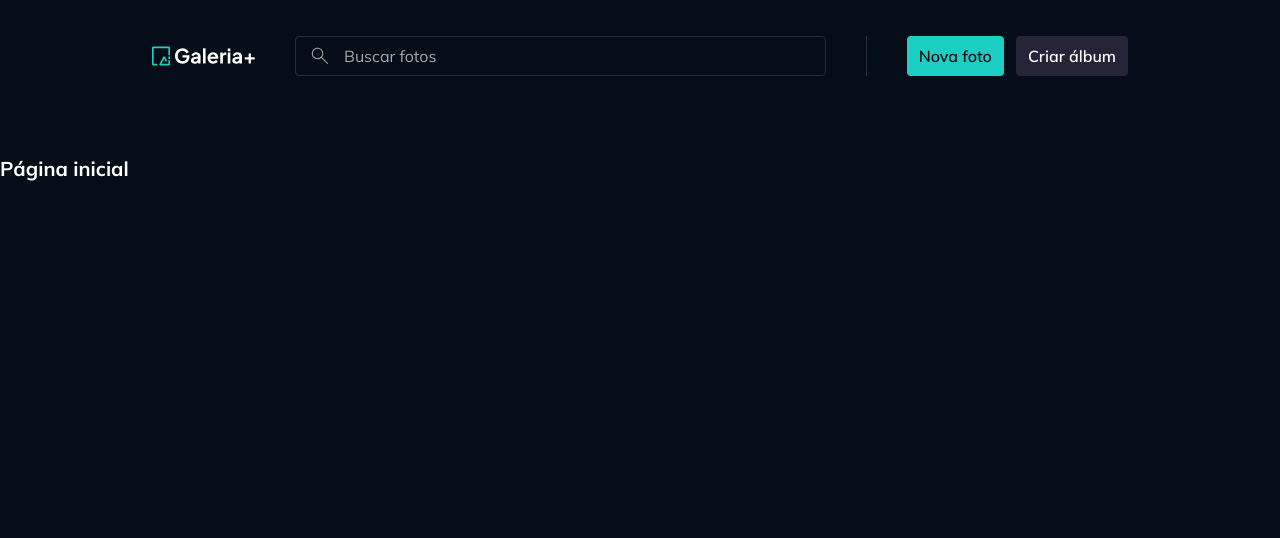
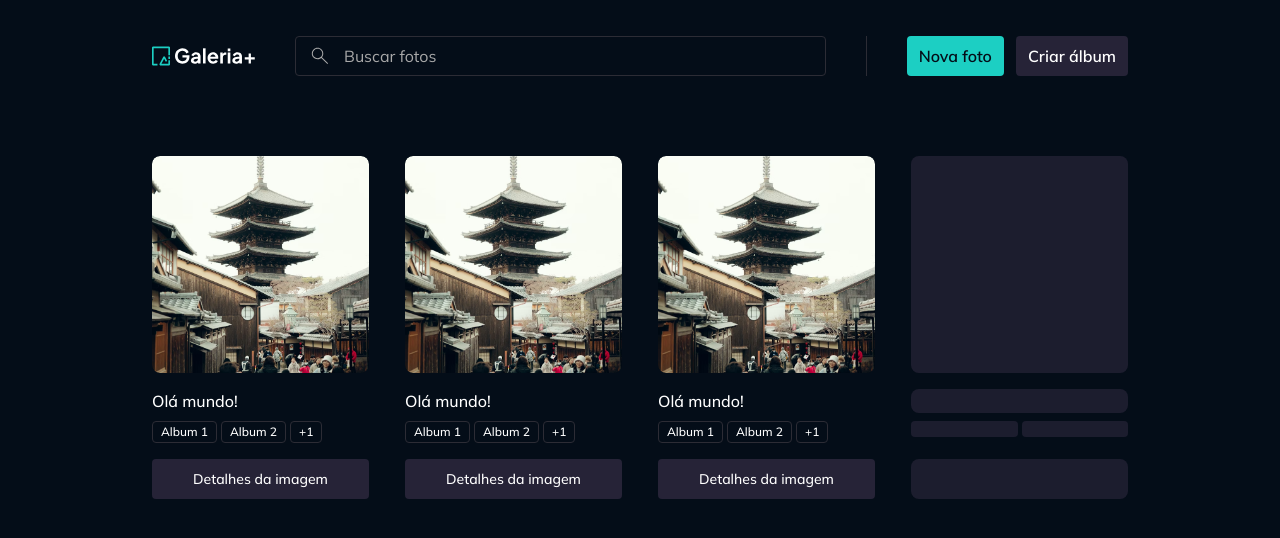
Before and after one commit to rocketseat-education/gallery-plus, a React (Vite) app: page / in a window 1280 px wide. Shown: the top 538 px of the page. Built offline with nearby package versions, Linux system fonts and the light colour scheme.

Commit message:
Componente PhotoWidget

```diff
--- a/src/components/image-file-preview.tsx
+++ /dev/null
@@ -1,33 +0,0 @@
-import type React from "react";
-import { tv } from "tailwind-variants";
-
-export const imageFilePreviewVariants = tv({
-  base: `
-    rounded-lg overflow-hidden
-  `,
-});
-
-export const imageFilePreviewImageVariants = tv({
-  base: `
-    w-full h-full object-cover
-  `,
-});
-
-interface ImageFilePreviewProps extends React.ComponentProps<"img"> {
-  imageClassName?: string;
-}
-
-export default function ImageFilePreview({
-  className,
-  imageClassName,
-  ...props
-}: ImageFilePreviewProps) {
-  return (
-    <div className={imageFilePreviewVariants({ className })}>
-      <img
-        className={imageFilePreviewImageVariants({ className: imageClassName })}
-        {...props}
-      />
-    </div>
-  );
-}
--- /dev/null
+++ b/src/components/image-preview.tsx
@@ -0,0 +1,33 @@
+import type React from "react";
+import { tv } from "tailwind-variants";
+
+export const imagePreviewVariants = tv({
+  base: `
+    rounded-lg overflow-hidden
+  `,
+});
+
+export const imagePreviewImageVariants = tv({
+  base: `
+    w-full h-full object-cover
+  `,
+});
+
+interface ImagePreviewProps extends React.ComponentProps<"img"> {
+  imageClassName?: string;
+}
+
+export default function ImagePreview({
+  className,
+  imageClassName,
+  ...props
+}: ImagePreviewProps) {
+  return (
+    <div className={imagePreviewVariants({ className })}>
+      <img
+        className={imagePreviewImageVariants({ className: imageClassName })}
+        {...props}
+      />
+    </div>
+  );
+}
--- /dev/null
+++ b/src/contexts/albums/models/album.ts
@@ -0,0 +1,4 @@
+export interface Album {
+  id: string;
+  title: string;
+}
--- /dev/null
+++ b/src/contexts/photos/components/photo-widget.tsx
@@ -0,0 +1,78 @@
+import { Link } from "react-router";
+import Badge from "../../../components/badge";
+import { buttonTextVariants, buttonVariants } from "../../../components/button";
+import ImagePreview from "../../../components/image-preview";
+import Skeleton from "../../../components/skeleton";
+import Text from "../../../components/text";
+import type { Photo } from "../models/photo";
+
+interface PhotoWidgetProps {
+  photo: Photo;
+  loading?: boolean;
+}
+
+export default function PhotoWidget({ photo, loading }: PhotoWidgetProps) {
+  return (
+    <div className="flex flex-col gap-4 ">
+      {!loading ? (
+        <ImagePreview
+          src={`/images/${photo.imageId}`}
+          title={photo.title}
+          imageClassName="w-[13.5625rem] h-[13.5625rem] rounded-lg"
+        />
+      ) : (
+        <Skeleton className="w-[13.5625rem] h-[13.5625rem] rounded-lg" />
+      )}
+
+      <div className="flex flex-col gap-2">
+        {!loading ? (
+          <Text variant="paragraph-large" className="truncate">
+            {photo.title}
+          </Text>
+        ) : (
+          <Skeleton className="w-full h-6" />
+        )}
+
+        <div className="flex gap-1 min-h-[1.375rem]">
+          {!loading ? (
+            <>
+              {photo.albums.slice(0, 2).map((album) => (
+                <Badge className="truncate" size="xs" key={album.id}>
+                  {album.title}
+                </Badge>
+              ))}
+              {photo.albums.length > 2 && (
+                <Badge size="xs">+{photo.albums.length - 2}</Badge>
+              )}
+            </>
+          ) : (
+            Array.from({ length: 2 }).map((_, index) => (
+              <Skeleton
+                key={`album-loading-${index}`}
+                className="w-full h-4 rounded-sm"
+              />
+            ))
+          )}
+        </div>
+      </div>
+
+      {!loading ? (
+        <Link
+          className={buttonVariants({
+            variant: "secondary",
+            className: "px-2 py-2",
+          })}
+          to={`/photos/${photo.id}`}
+        >
+          <Text
+            className={buttonTextVariants({ variant: "secondary", size: "sm" })}
+          >
+            Detalhes da imagem
+          </Text>
+        </Link>
+      ) : (
+        <Skeleton className="w-full h-10" />
+      )}
+    </div>
+  );
+}
--- /dev/null
+++ b/src/contexts/photos/models/photo.ts
@@ -0,0 +1,8 @@
+import type { Album } from "../../albums/models/album";
+
+export interface Photo {
+  id: string;
+  title: string;
+  imageId: string;
+  albums: Album[];
+}
--- a/src/pages/page-components.tsx
+++ b/src/pages/page-components.tsx
@@ -10,7 +10,7 @@
 import InputCheckbox from "../components/input-checkbox";
 import InputSingleFile from "../components/input-single-file";
 import { useForm } from "react-hook-form";
-import ImageFilePreview from "../components/image-file-preview";
+import ImagePreview from "../components/image-preview";
 import {
   Dialog,
   DialogBody,
@@ -81,7 +81,7 @@
           allowedExtensions={["png", "jpg", "jpeg", "webp"]}
           maxFileSizeInMB={50}
           form={form}
-          replaceBy={<ImageFilePreview src={fileSrc} alt="Imagem" />}
+          replaceBy={<ImagePreview src={fileSrc} alt="Imagem" />}
           {...form.register("file")}
         />
       </div>
@@ -100,7 +100,7 @@
                 allowedExtensions={["png", "jpg", "jpeg", "webp"]}
                 maxFileSizeInMB={50}
                 form={form}
-                replaceBy={<ImageFilePreview src={fileSrc} alt="Imagem" />}
+                replaceBy={<ImagePreview src={fileSrc} alt="Imagem" />}
                 {...form.register("file")}
               />
             </DialogBody>
--- a/src/pages/page-home.tsx
+++ b/src/pages/page-home.tsx
@@ -1,9 +1,49 @@
-import Text from "../components/text";
+import Container from "../components/container";
+import PhotoWidget from "../contexts/photos/components/photo-widget";
+import type { Photo } from "../contexts/photos/models/photo";
 
 export default function PageHome() {
   return (
-    <>
-      <Text variant="heading-medium">Página inicial</Text>
-    </>
+    <Container>
+      <div className="grid grid-cols-4 gap-9">
+        <PhotoWidget
+          photo={{
+            id: "123",
+            title: "Olá mundo!",
+            imageId: "portrait-tower.png",
+            albums: [
+              { id: "321", title: "Album 1" },
+              { id: "321", title: "Album 2" },
+              { id: "321", title: "Album 3" },
+            ],
+          }}
+        />
+        <PhotoWidget
+          photo={{
+            id: "123",
+            title: "Olá mundo!",
+            imageId: "portrait-tower.png",
+            albums: [
+              { id: "321", title: "Album 1" },
+              { id: "321", title: "Album 2" },
+              { id: "321", title: "Album 3" },
+            ],
+          }}
+        />
+        <PhotoWidget
+          photo={{
+            id: "123",
+            title: "Olá mundo!",
+            imageId: "portrait-tower.png",
+            albums: [
+              { id: "321", title: "Album 1" },
+              { id: "321", title: "Album 2" },
+              { id: "321", title: "Album 3" },
+            ],
+          }}
+        />
+        <PhotoWidget photo={{} as Photo} loading />
+      </div>
+    </Container>
   );
 }
```
